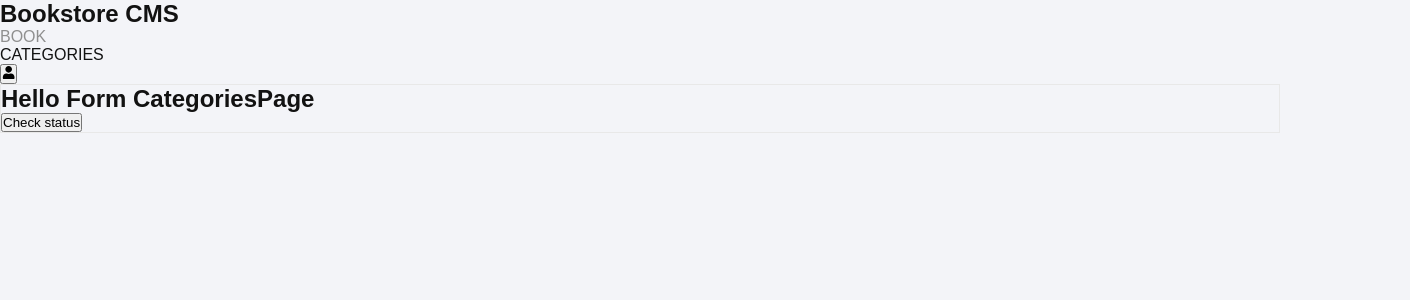
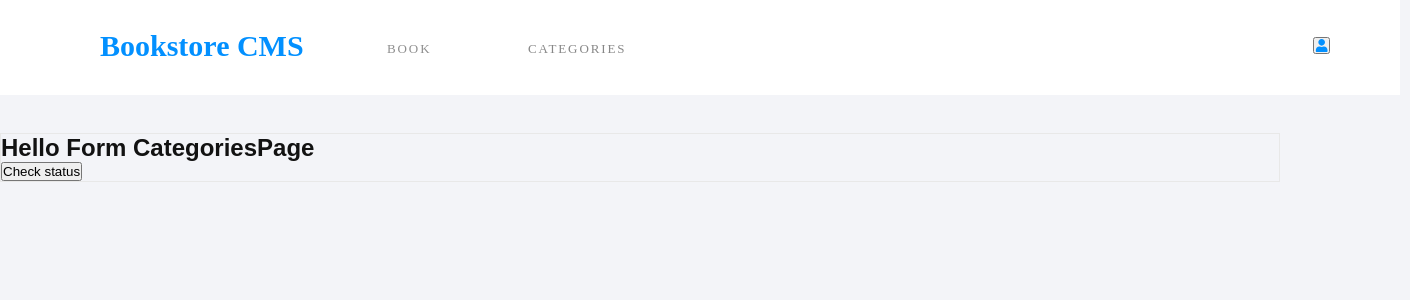
Before and after one commit to lugard1/book-storei, a React (Create React App) app: page /categories in a window 1280 px wide. Shown: the top 300 px of the page, 1410 px wide, since content can reach past the window. Built offline with nearby package versions, Linux system fonts and the light colour scheme; the HTML template or start-up script is replaced by a standard one.

Commit message:
update headers.js

```diff
--- a/src/components/Header.js
+++ b/src/components/Header.js
@@ -1,23 +1,24 @@
 import React from 'react';
 import { NavLink } from 'react-router-dom';
 import { FaUser } from 'react-icons/fa';
+import classNames from './Header.module.css';
 
 const Header = () => (
-  <header>
-    <nav>
+  <header className={classNames.header}>
+    <nav className={classNames.navigator}>
       <div>
-        <h1>Bookstore CMS</h1>
+        <h1 className={classNames.header_text}>Bookstore CMS</h1>
       </div>
-      <ul>
-        <li>
+      <ul className={classNames.nav_Links}>
+        <li className={classNames.books}>
           <NavLink to="/">BOOK</NavLink>
         </li>
-        <li>
+        <li className={classNames.categories}>
           <NavLink to="/categories">CATEGORIES</NavLink>
         </li>
       </ul>
-      <div>
-        <button type="button">
+      <div className={classNames.oval}>
+        <button type="button" className={classNames.avatarBtn}>
           <FaUser />
         </button>
       </div>
--- /dev/null
+++ b/src/components/Header.module.css
@@ -0,0 +1,83 @@
+.header {
+  background: #fff;
+  width: 87.5rem;
+  height: 5.938rem;
+  margin: 0 0 2.375rem;
+  padding: 1.438rem 6.188rem 1.688rem 6.25rem;
+}
+.nav_Links {
+  display: flex;
+  align-items: center;
+  /* gap: 2rem; */
+}
+
+.nav_Links li {
+  list-style: none;
+}
+
+.navigator {
+  display: flex;
+  align-items: center;
+  justify-content: space-between;
+}
+
+.header_text {
+  width: 15rem;
+  height: 2.313rem;
+  margin: 0.375rem 2.938rem 0.125rem 0;
+  font-family: Montserrat;
+  font-size: 1.875rem;
+  font-weight: bold;
+  font-stretch: normal;
+  font-style: normal;
+  line-height: normal;
+  letter-spacing: normal;
+  color: #0290ff;
+}
+
+.books {
+  width: 3.688rem;
+  height: 1rem;
+  margin: 1.125rem 2.563rem 0.688rem 0;
+  font-family: Montserrat;
+  font-size: 0.813rem;
+  font-weight: normal;
+  font-stretch: normal;
+  font-style: normal;
+  line-height: normal;
+  letter-spacing: 1.9px;
+  color: #121212;
+}
+
+.categories {
+  width: 6.563rem;
+  height: 1rem;
+  margin: 1.125rem 41.5rem 0.688rem 2.563rem;
+  opacity: 0.5;
+  font-family: Montserrat;
+  font-size: 0.813rem;
+  font-weight: normal;
+  font-stretch: normal;
+  font-style: normal;
+  line-height: normal;
+  letter-spacing: 1.9px;
+  color: #121212;
+}
+
+.oval {
+  width: 2.813rem;
+  height: 2.813rem;
+  margin: 0 0 0 0.1rem;
+  align-content: center;
+  justify-content: center;
+  padding: 0.875rem;
+  border-radius: solid 1px #e8e8e8;
+}
+
+.avatarBtn {
+  width: 1.063rem;
+  height: 1.063rem;
+  margin-right: 80px;
+  /* font-size: 20px; */
+  color: #0290ff;
+}
```
